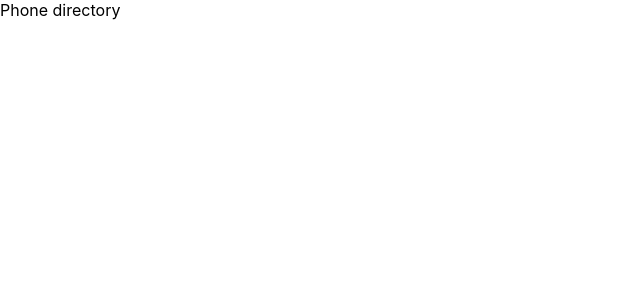
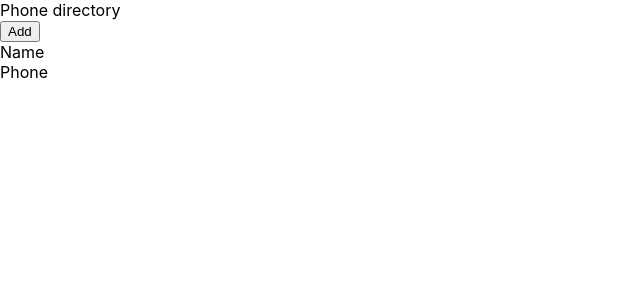
Before and after one commit to sagar1976/phone-directory, a React (Create React App) app: page / in a window 1280 px wide. Shown: the top 300 px of the page, without its empty margins (0-640 px from the left). Built offline with nearby package versions, Linux system fonts and the light colour scheme.

Commit message:
Created Skeleton of Home Page

```diff
--- a/src/App.js
+++ b/src/App.js
@@ -4,8 +4,15 @@
 class App extends Component{
   render() {
     return(
+      <div>
     <div>
       Phone directory
+    </div>
+    <button> Add </button>
+    <div>
+      <span>Name</span><br/>
+      <span>Phone</span>
+    </div>
     </div>
     );
 }
```
